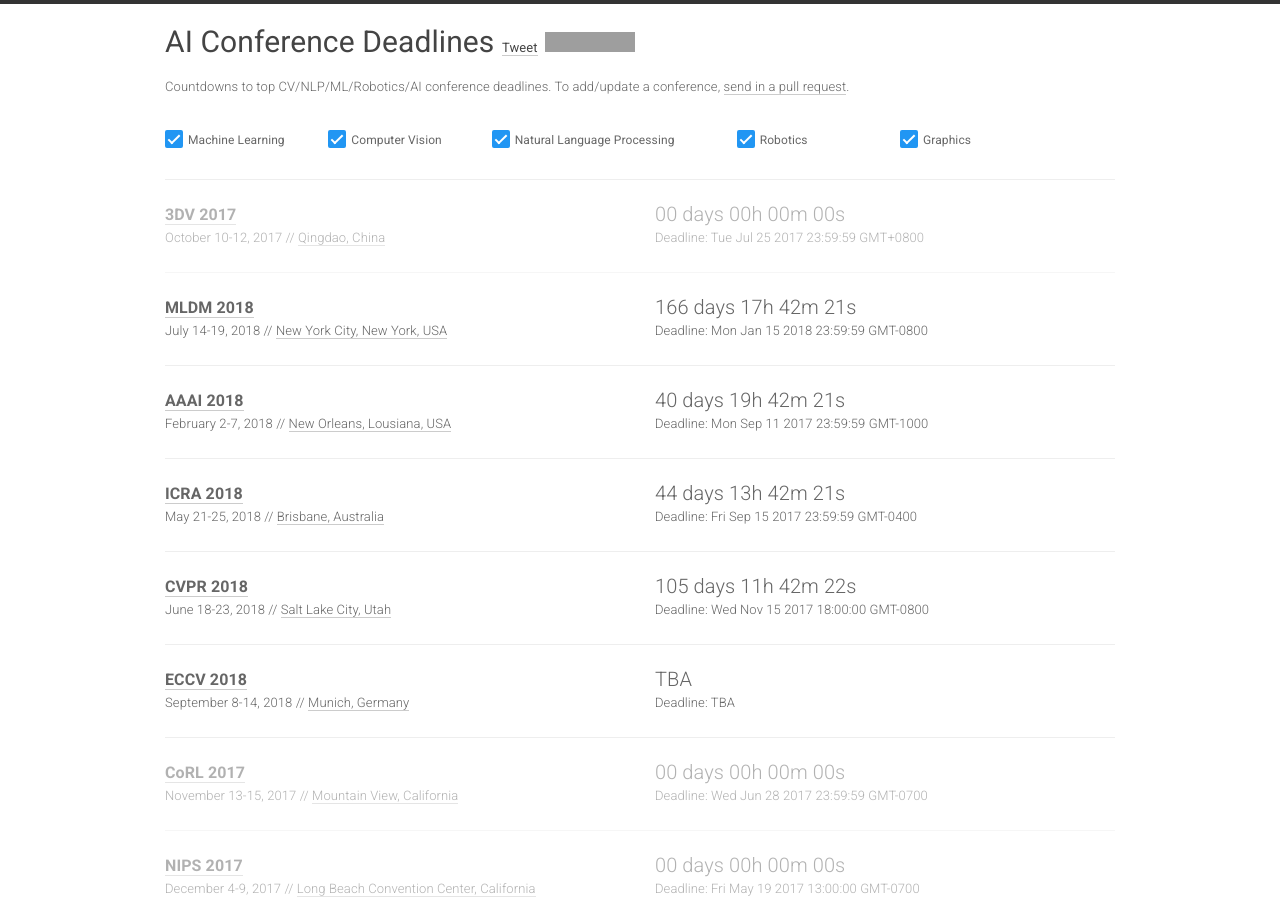
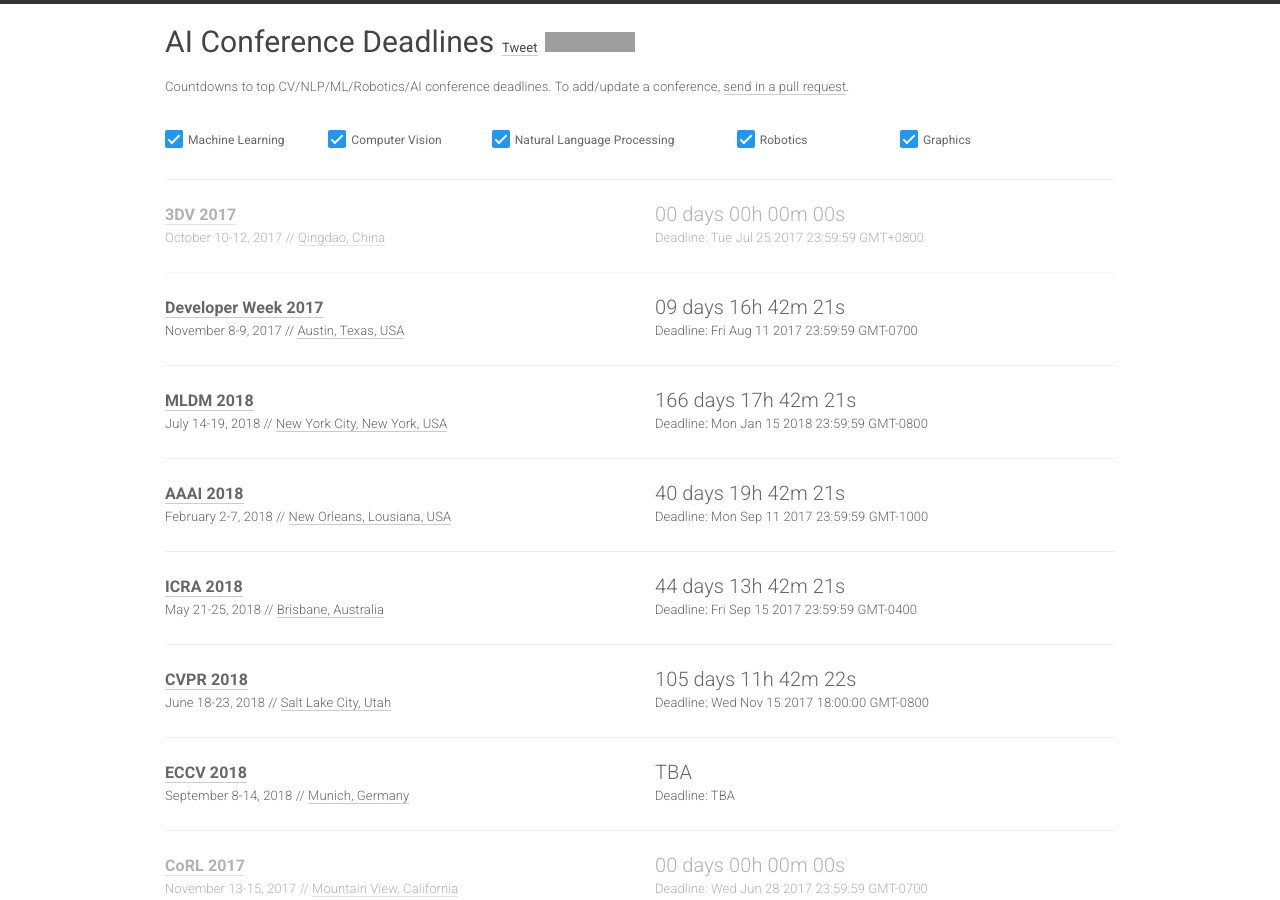
Before and after one commit to paperswithcode/ai-deadlines, a Jekyll site: the page built from index.html, in a window 1280 px wide and 900 px high. Built offline with Jekyll 4.4.1, drawn with Linux system fonts in a browser that asks for light colours; nearby versions of some CDN libraries; comment, search, counter and statistics services are not loaded; grey boxes are pictures that could not be loaded.

Commit message:
Update conferences.yml

```diff
--- a/_data/conferences.yml
+++ b/_data/conferences.yml
@@ -9,6 +9,16 @@
   date: October 10-12, 2017
   place: Qingdao, China
   sub: CV
+
+- name: Developer Week
+  year: 2017
+  id: dw18
+  link: http://www.developerweek.com/Austin/conference/apply-to-speak/
+  deadline: "2017-08-11 23:59:59"
+  timezone: America/Los_Angeles
+  date: November 8-9, 2017
+  place: Austin, Texas, USA
+  sub: AI
 
 - name: MLDM
   year: 2018
```
